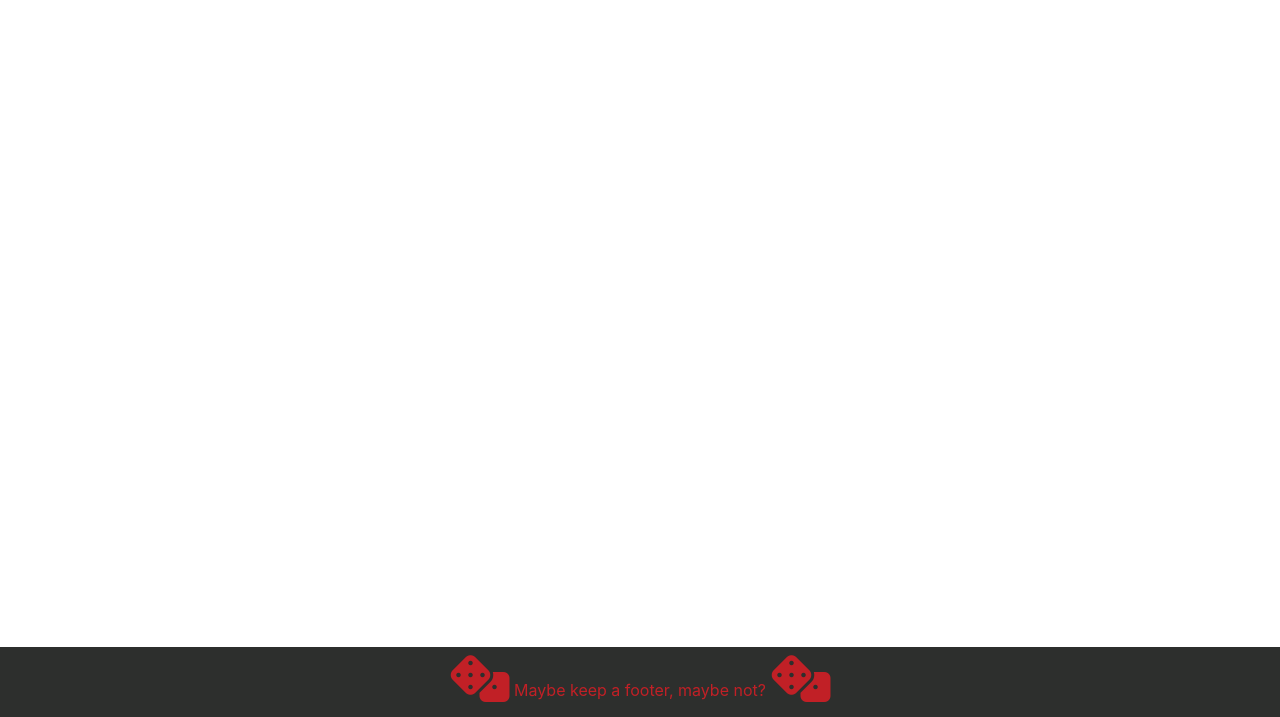
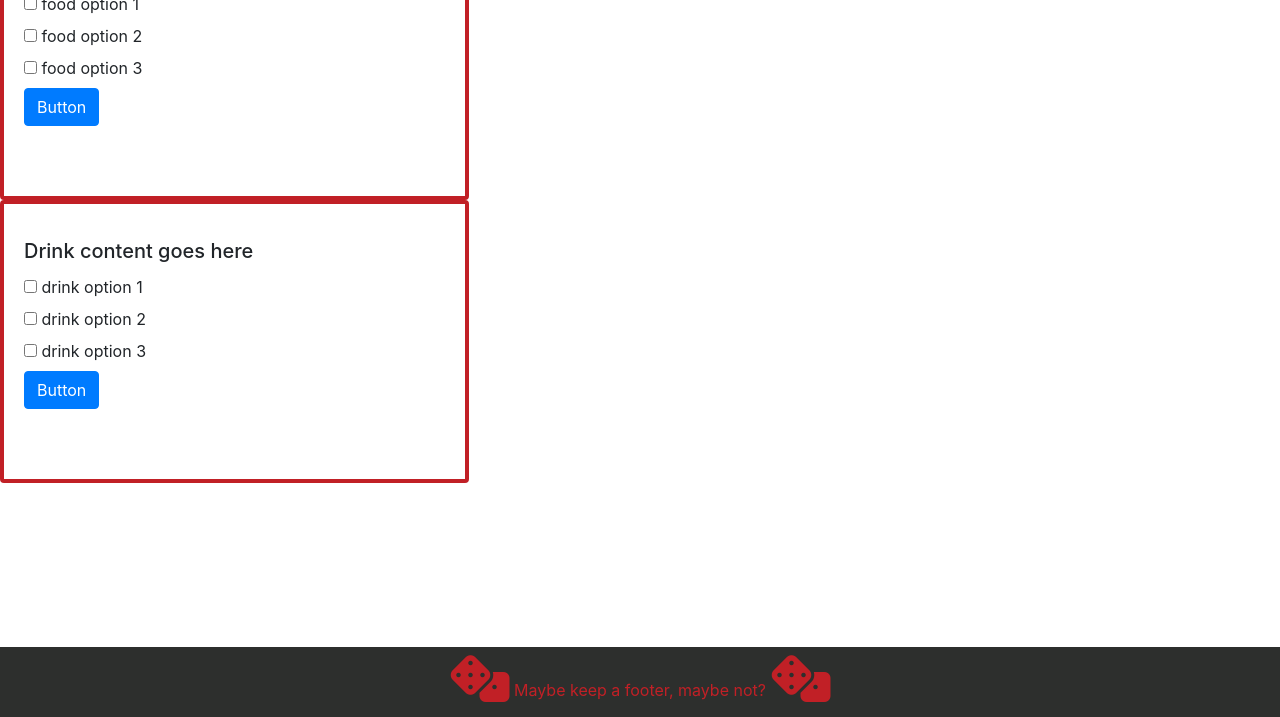
Before and after one commit to victoriagfield/Dinner_Dice, a plain HTML site: page mainPage.html in a window 1280 px wide. Shown: the part 83-800 px from the top of the page. Drawn offline with nearby package versions, Linux system fonts and the light colour scheme.

Commit message:
added cards for recipes

```diff
--- a/assets/styles/dinnerdice.css
+++ b/assets/styles/dinnerdice.css
@@ -33,12 +33,12 @@ h1{
 
 .logoImage{
   padding: 35px;
+  display: block;
+  margin: auto;
 }
 
 .card{
-  position: absolute;
   background-color: white;
-  width: 40%;
   border: 4px solid #c12026;
   padding-top: 15px;
 }
@@ -60,10 +60,12 @@ h1{
   border: 2px solid #c12026;
   color: #c12026;
   font-family: 'Cabin', sans-serif;
+  display: block;
+  margin: auto;
+
 }
 
 .enterBTN:hover{
   background: #0b0c0b;
   color: white;
-
 }
--- a/mainPage.html
+++ b/mainPage.html
@@ -21,6 +21,50 @@
     </h1>
   </header>
 
+  <div class="container-recipes ">
+    <div class="container-food">
+      <div class="row">
+        <div class="col-lg-6">
+          <div class="card w-75" style="padding-bottom: 50px;">
+            <div class="card-body">
+              <h5 class="card-title">Food content goes here</h5>
+              <div class="checkbox">
+                <label><input type="checkbox" value=""> food option 1</label>
+              </div>
+              <div class="checkbox">
+                <label><input type="checkbox" value=""> food option 2</label>
+              </div>
+              <div class="checkbox">
+                <label><input type="checkbox" value=""> food option 3</label>
+              </div>
+              <button class="btn btn-primary" type="submit">Button</button>
+            </div>
+          </div>
+        </div>
+      </div>
+    </div>
+    <div class="container-drink">
+      <div class="row">
+        <div class="col-lg-6">
+          <div class="card w-75" style="padding-bottom: 50px;">
+            <div class="card-body">
+              <h5 class="card-title">Drink content goes here</h5>
+              <div class="checkbox">
+                <label><input type="checkbox" value=""> drink option 1</label>
+              </div>
+              <div class="checkbox">
+                <label><input type="checkbox" value=""> drink option 2</label>
+              </div>
+              <div class="checkbox">
+                <label><input type="checkbox" value=""> drink option 3</label>
+              </div>
+              <button class="btn btn-primary" type="submit">Button</button>
+            </div>
+          </div>
+        </div>
+      </div>
+    </div>
+  </div>
 
   <div class="footer">
     <div class="text-center"><i class='fas fa-dice' style='font-size:48px;color:#c12026'></i> Maybe keep a footer, maybe not? <i class='fas fa-dice' style='font-size:48px;color:#c12026'></i></div>
```
Also changed, not shown: welcome.html (+2 -2 lines).
